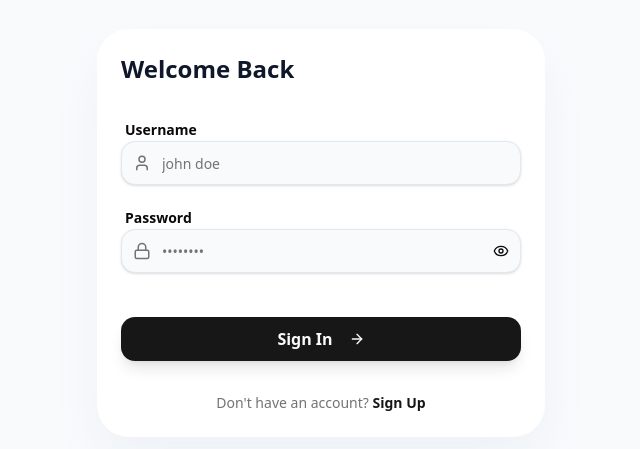
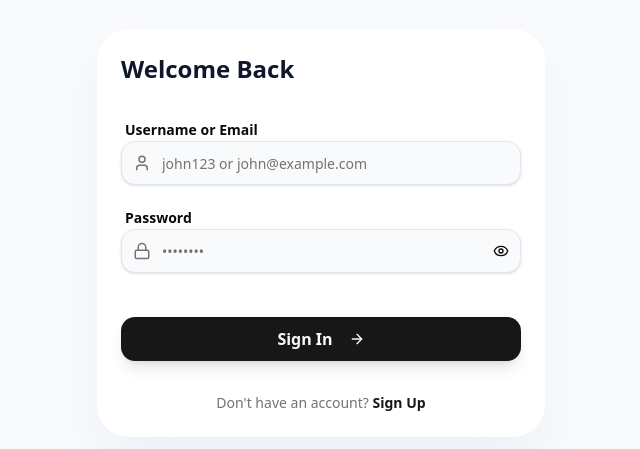
Before and after one commit to faraz7321/sebotics-app, a React (Vite) app in the folder app/: page /login in a window 1280 px wide. Shown: the part 167-616 px from the top of the page, without its empty margins (319-959 px from the left). Built offline with nearby package versions, Linux system fonts and the light colour scheme; no server answers.

Commit message:
feat(auth): allow login with username or email

```diff
--- a/app/src/pages/auth/SignIn.tsx
+++ b/app/src/pages/auth/SignIn.tsx
@@ -53,7 +53,7 @@ export default function SignIn() {
     };
 
     if (!formData.username) {
-      errors.username = "username is required";
+      errors.username = "Username or email is required";
     }
 
     if (!formData.password) {
@@ -117,8 +117,8 @@ export default function SignIn() {
 
             {/* User */}
             <div className="space-y-2">
-              <Label htmlFor="id" className="text-sm font-semibold ml-1">
-                Username
+              <Label htmlFor="username" className="text-sm font-semibold ml-1">
+                Username or Email
               </Label>
               <div className="relative">
                 <span className="absolute left-3 top-1/2 -translate-y-1/2 text-muted-foreground">
@@ -126,7 +126,7 @@ export default function SignIn() {
                 </span>
                 <Input
                   id="username"
-                  placeholder="john doe"
+                  placeholder="john123 or john@example.com"
                   value={formData.username}
                   onChange={handleInputChange}
                   className={`pl-10 h-11 rounded-xl bg-slate-50 border-slate-200 ${formErrors.username ? 'border-destructive' : ''}`}
```
Also changed, not shown: 1 other file (tests, documents, lock files or other folders).
